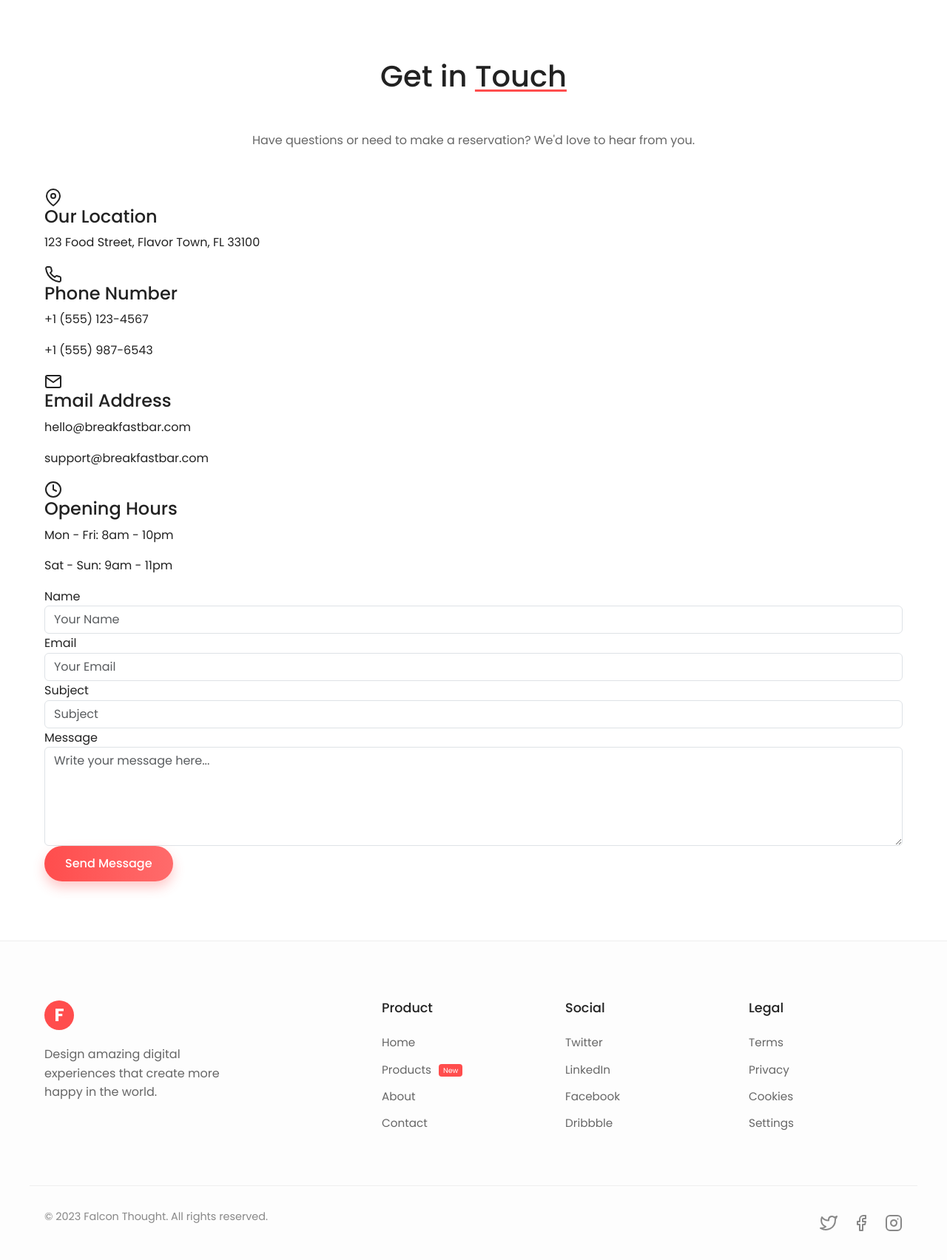
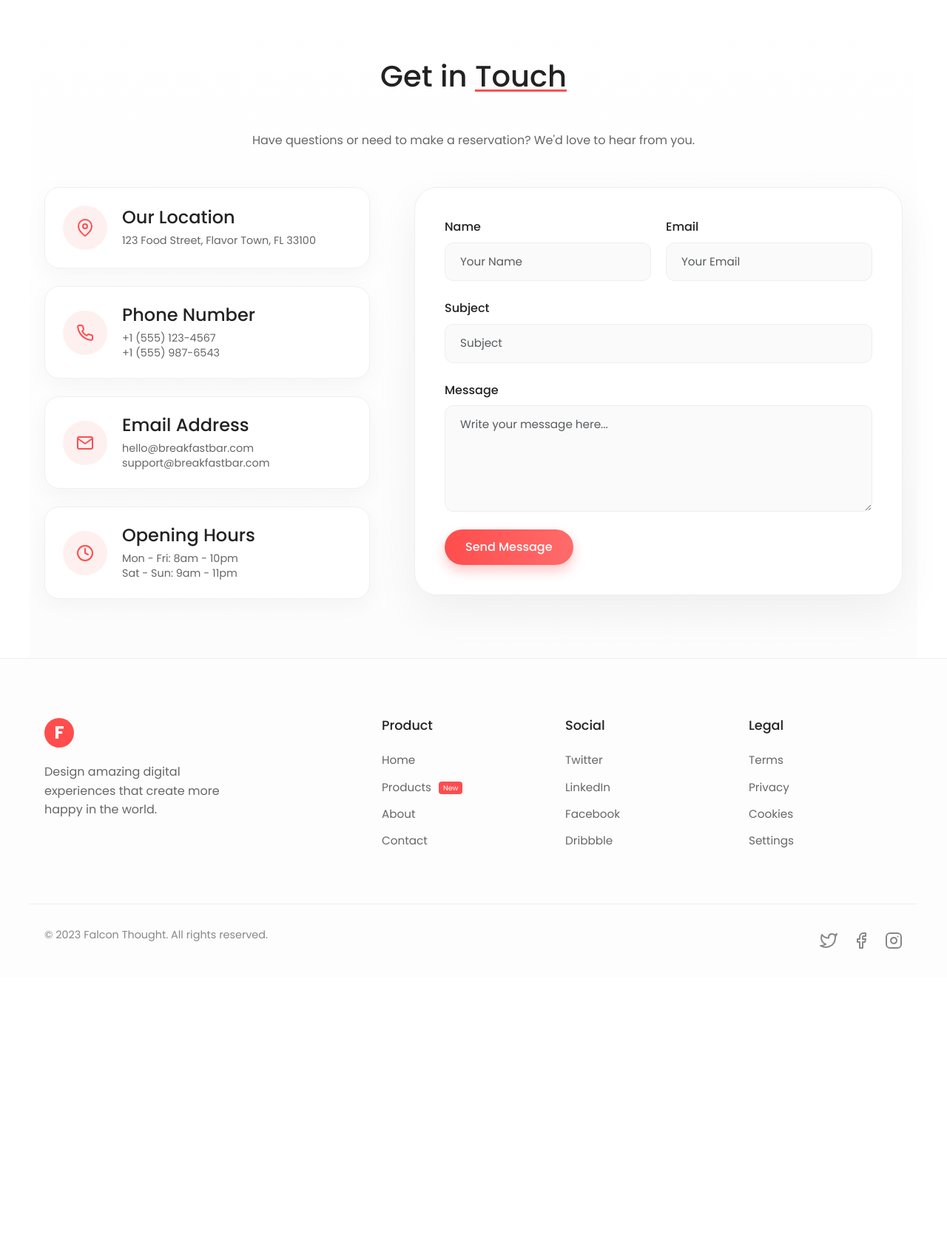
Before and after one commit to KiseraTimon/Breakfast-Bar, a Flask app: template website/templates/services/services.html in a window 1280 px wide. Shown: the part 900-2604 px from the top of the page at 74% size. After the commit the page ends 2183 px from the top, so only its background shows below. Run offline with Flask 3, Linux system fonts and the light colour scheme; the template is opened without the code that fills it, so the values that code supplies are empty; some libraries are stand-ins or nearby versions.

Commit message:
#36 - Service Page Routing Configurations & Stylesheet

```diff
--- a/website/modules/routes/views.py
+++ b/website/modules/routes/views.py
@@ -9,3 +9,8 @@ def homepage():
 @routes.route("/menu")
 def menu():
     return render_template("menu/menu.html")
+
+# Services Route
+@routes.route("/services")
+def services():
+    return render_template("services/services.html")
--- /dev/null
+++ b/website/static/css/services.css
@@ -0,0 +1,111 @@
+/* Services & Contact Page Extras */
+.contact-section-wrapper {
+    background: linear-gradient(180deg, #fff 0%, #fcfcfc 100%);
+}
+
+.contact-grid {
+    display: grid;
+    grid-template-columns: 1fr 1.5fr;
+    gap: 60px;
+    align-items: start;
+}
+
+.contact-info {
+    display: flex;
+    flex-direction: column;
+    gap: 24px;
+}
+
+.info-card {
+    background: white;
+    padding: 24px;
+    border-radius: 20px;
+    box-shadow: 0 8px 30px rgba(0, 0, 0, 0.04);
+    display: flex;
+    align-items: center;
+    gap: 20px;
+    border: 1px solid #f0f0f0;
+}
+
+.info-card .icon-box {
+    width: 60px;
+    height: 60px;
+    background: #FFF0F0;
+    border-radius: 50%;
+    display: flex;
+    align-items: center;
+    justify-content: center;
+    color: var(--primary);
+    flex-shrink: 0;
+}
+
+.info-card h4 {
+    margin-bottom: 6px;
+    color: var(--text-dark);
+}
+
+.info-card p {
+    font-size: 0.9rem;
+    color: var(--text-light);
+    line-height: 1.4;
+    margin-bottom: 0;
+}
+
+.contact-form-container {
+    background: white;
+    padding: 40px;
+    border-radius: 30px;
+    box-shadow: 0 20px 60px rgba(0, 0, 0, 0.06);
+    border: 1px solid #eee;
+}
+
+.form-row {
+    display: grid;
+    grid-template-columns: 1fr 1fr;
+    gap: 20px;
+}
+
+.form-group {
+    margin-bottom: 24px;
+}
+
+.form-group label {
+    display: block;
+    margin-bottom: 8px;
+    font-weight: 500;
+    color: var(--text-dark);
+}
+
+.form-control {
+    width: 100%;
+    padding: 14px 20px;
+    border-radius: 12px;
+    border: 1px solid #eee;
+    background: #fafafa;
+    font-family: var(--font-main);
+    font-size: 0.95rem;
+    transition: 0.3s;
+    outline: none;
+}
+
+.form-control:focus {
+    border-color: var(--primary);
+    background: white;
+    box-shadow: 0 0 0 4px rgba(255, 77, 77, 0.1);
+}
+
+@media (max-width: 992px) {
+    .contact-grid {
+        grid-template-columns: 1fr;
+    }
+}
+
+@media (max-width: 600px) {
+    .form-row {
+        grid-template-columns: 1fr;
+    }
+
+    .contact-form-container {
+        padding: 24px;
+    }
+}
--- a/website/templates/template.html
+++ b/website/templates/template.html
@@ -137,7 +137,7 @@
 			<nav class="nav-menu">
 				<a href="{url_for('routes.homepage')}}" class="nav-link active">Home</a>
 				<a href="{{url_for('routes.menu')}}" class="nav-link">Menu</a>
-				<a href="services.html" class="nav-link">Services</a>
+				<a href="{{url_for('routes.services')}}" class="nav-link">Services</a>
 				<a href="food_carts.html" class="nav-link">Food Carts</a>
 			</nav>
 			<div class="header-actions">
```
